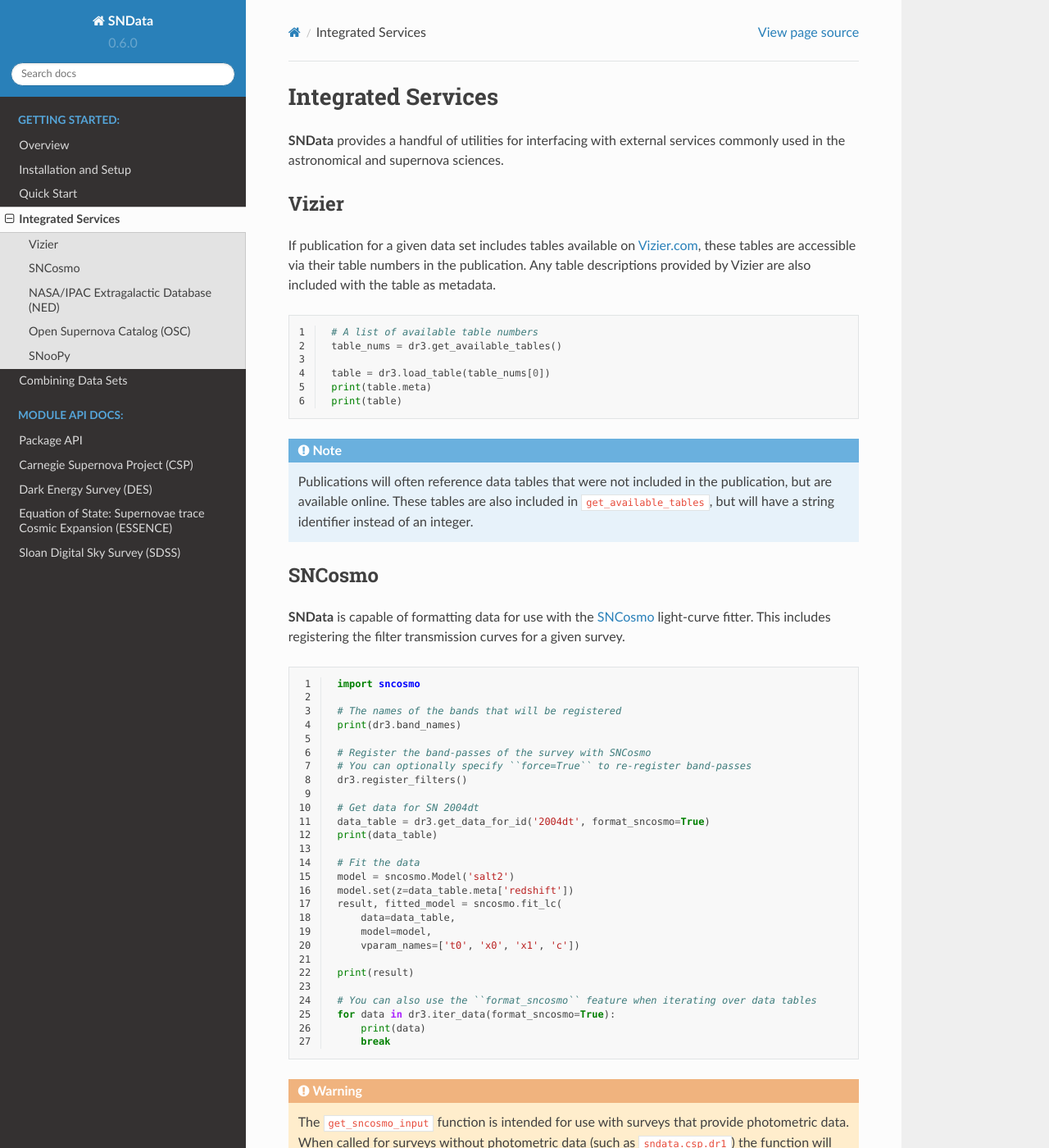
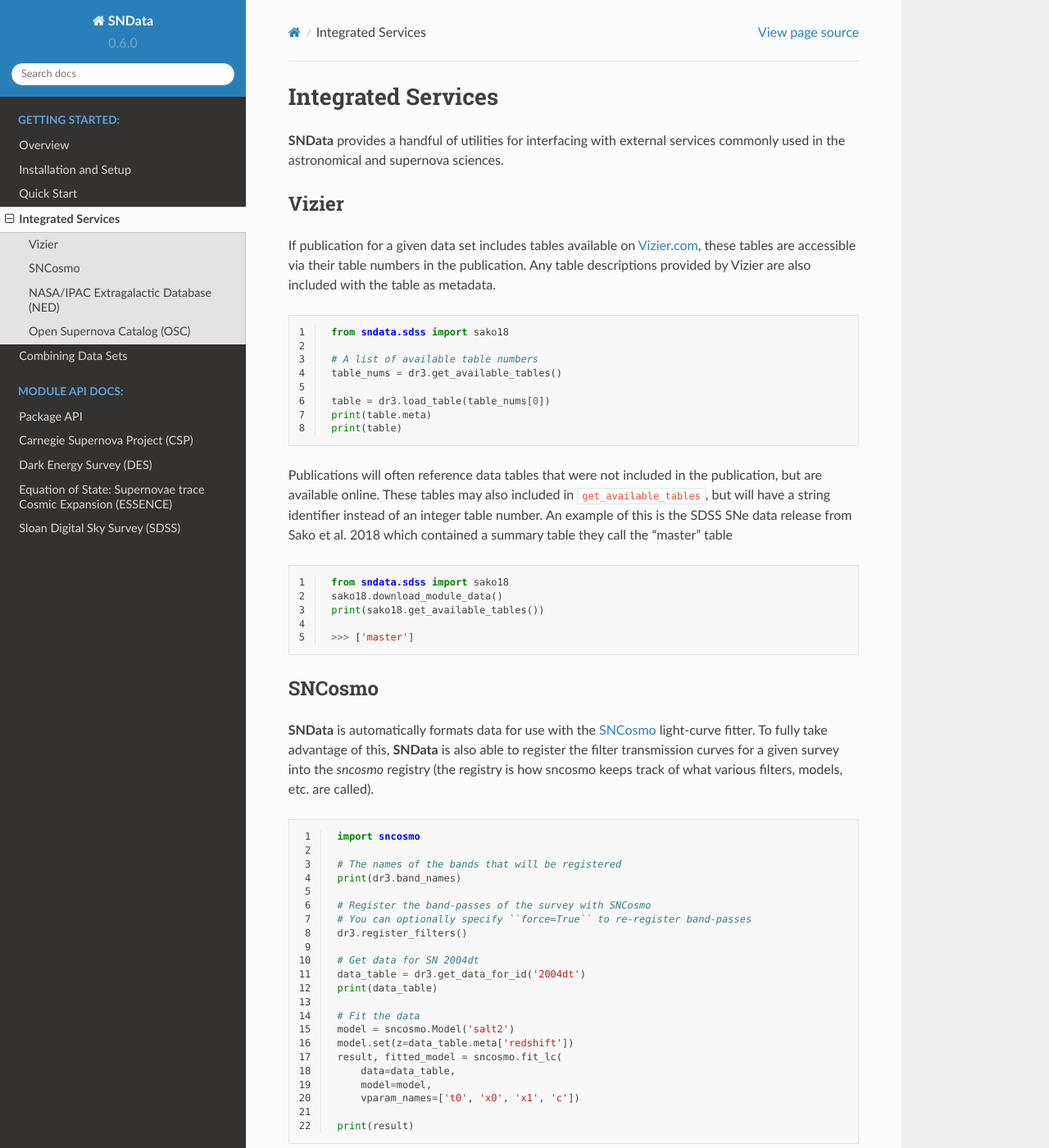
Before and after one commit to sncosmo/SNData, a Sphinx documentation site: the page built from docs/source/getting_started/integrated_services.rst, in a window 1280 px wide and 1400 px high. Shown: the whole window at 82% size. Built offline with Sphinx 7.4.7 and the Read the Docs theme 2.0.0, drawn with Linux system fonts in a browser that asks for light colours; some of the changed text lies outside the part shown.

Commit message:
Doc updates

```diff
--- a/docs/source/getting_started/integrated_services.rst
+++ b/docs/source/getting_started/integrated_services.rst
@@ -16,6 +16,8 @@ metadata.
 .. code-block:: python
    :linenos:
 
+    from sndata.sdss import sako18
+
     # A list of available table numbers
     table_nums = dr3.get_available_tables()
 
@@ -23,19 +25,29 @@ metadata.
     print(table.meta)
     print(table)
 
-.. note::
-   Publications will often reference data tables that were not included in the
-   publication, but are available online. These tables are also included in
-   ``get_available_tables``, but will have a string identifier instead of an
-   integer.
+Publications will often reference data tables that were not included in the
+publication, but are available online. These tables may also included in
+``get_available_tables``, but will have a string identifier instead of an
+integer table number. An example of this is the SDSS SNe data release from
+Sako et al. 2018 which contained a summary table they call the "master" table
 
+.. code-block:: python
+   :linenos:
+
+    from sndata.sdss import sako18
+    sako18.download_module_data()
+    print(sako18.get_available_tables())
+
+    >>> ['master']
 
 SNCosmo
 -------
 
-**SNData** is capable of formatting data for use with the `SNCosmo`_
-light-curve fitter. This includes registering the filter transmission curves
-for a given survey.
+**SNData** is automatically formats data for use with the `SNCosmo`_
+light-curve fitter. To fully take advantage of this, **SNData** is also able to
+register the filter transmission curves for a given survey into the `sncosmo`
+registry (the registry is how sncosmo keeps track of what various filters,
+models, etc. are called).
 
 .. code-block:: python
    :linenos:
@@ -50,7 +62,7 @@ for a given survey.
     dr3.register_filters()
 
     # Get data for SN 2004dt
-    data_table = dr3.get_data_for_id('2004dt', format_sncosmo=True)
+    data_table = dr3.get_data_for_id('2004dt')
     print(data_table)
 
     # Fit the data
@@ -62,16 +74,6 @@ for a given survey.
         vparam_names=['t0', 'x0', 'x1', 'c'])
 
     print(result)
-
-    # You can also use the ``format_sncosmo`` feature when iterating over data tables
-    for data in dr3.iter_data(format_sncosmo=True):
-        print(data)
-        break
-
-.. warning::
-  The ``get_sncosmo_input`` function is intended for use with surveys that
-  provide photometric data. When called for surveys without photometric data
-  (such as ``sndata.csp.dr1``) the function will raise an error.
 
 
 NASA/IPAC Extragalactic Database (NED)
@@ -118,23 +120,8 @@ light-curves, and spectra. All three of these data types can be queried using
     print(query_osc_spectra(object_name))
 
 
-SNooPy
-------
-
-`SNooPy`_ is a collection of Python tools developed by the Carnegie Supernova
-Project for the analysis of TypeIa supernovae. **SNData** includes the
-``parse_snoopy_data`` for parsing snoopy files as an astropy table.
-
-.. code-block:: python
-   :linenos:
-
-    from sndata import parse_snoopy_data
-
-    data_table = parse_snoopy_data('my_directory/my_file.snpy')
-
 .. _Vizier.com: https://vizier.unistra.fr
 .. _SNCosmo: https://sncosmo.readthedocs.io/en/v1.8.x/
-.. _SNooPy: https://csp.obs.carnegiescience.edu/data/snpy
 .. _NED: https://ned.ipac.caltech.edu
 .. _IAU: https://www.iau.org/public/themes/naming_stars/
 .. _OSC: https://sne.space
```
Also changed, not shown: docs/source/getting_started/quick_start.rst (+9 -3 lines), 7 other files.
